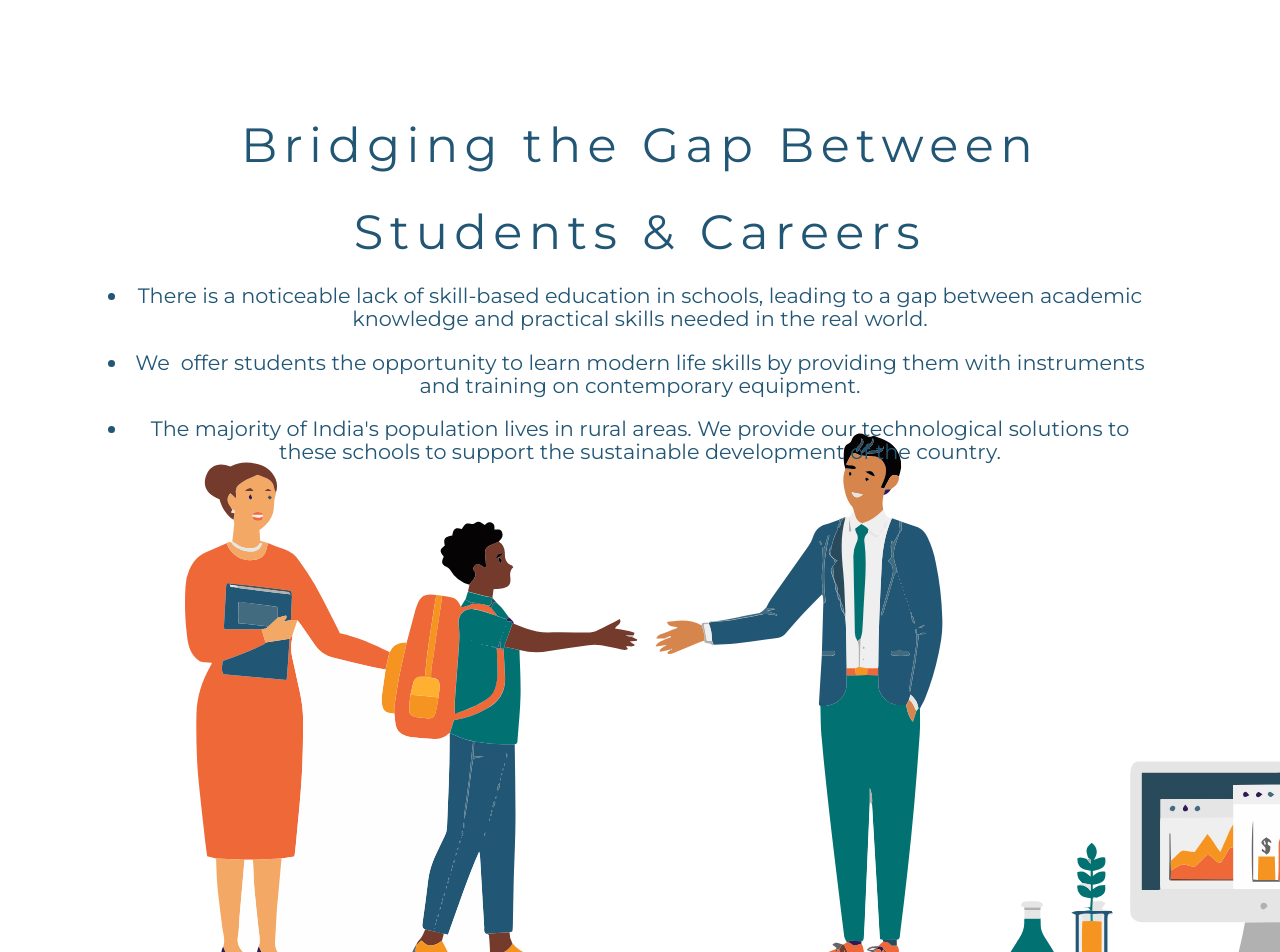
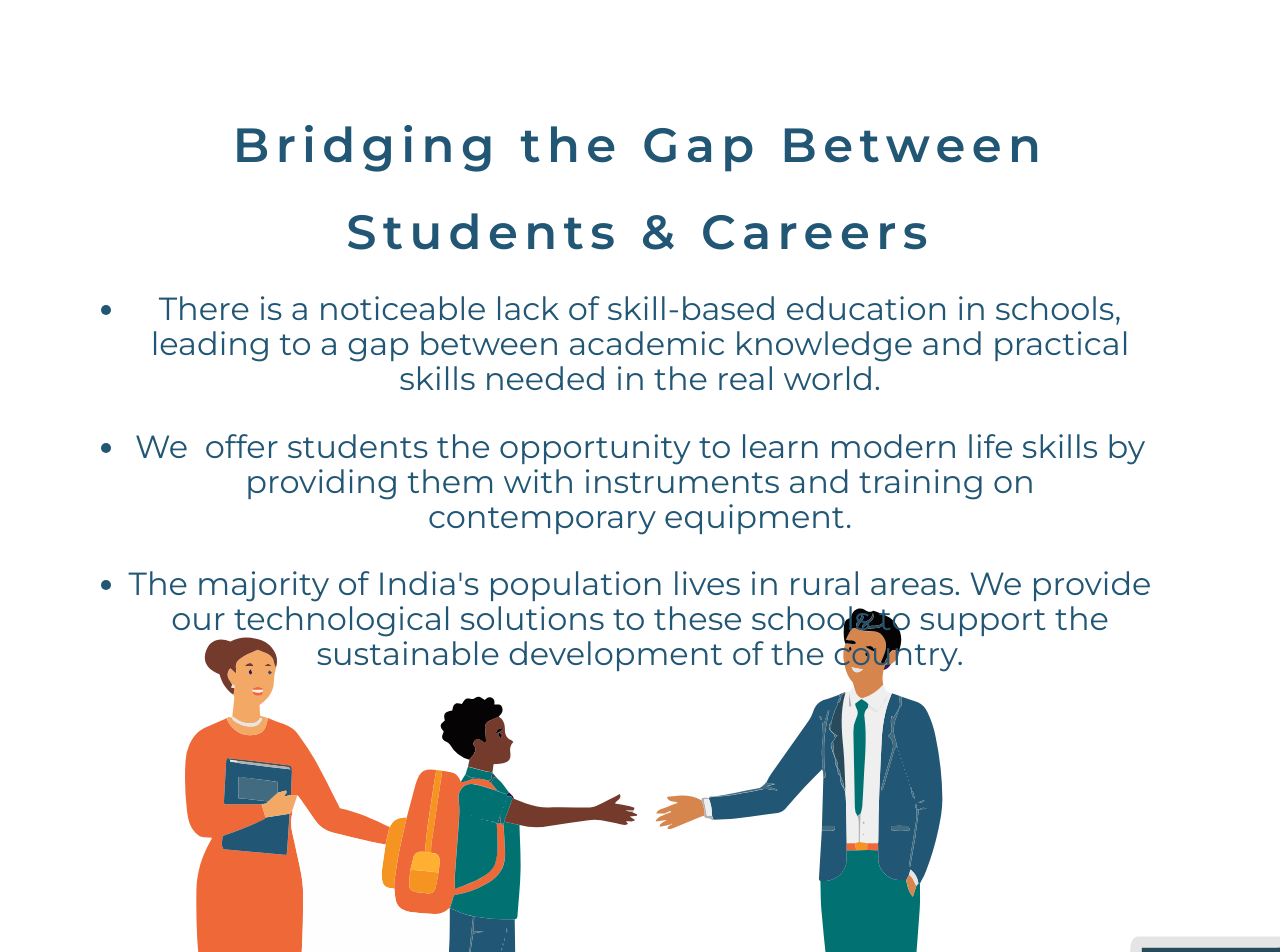
Before and after one commit to Robokart123/codux_trial, a React (Vite) app: page / in a window 1280 px wide. Shown: the part 1416-2368 px from the top of the page. Built offline with nearby package versions, Linux system fonts and the light colour scheme.

Commit message:
Added Svgs to filler

```diff
--- a/src/components/home-page/home-page.module.scss
+++ b/src/components/home-page/home-page.module.scss
@@ -55,6 +55,9 @@
   flex-direction: row;
   height: 8em;
   padding-top: 1em;
+  @media only screen and (max-width: $mobile-width) {
+    height: 4em;
+  }
 }
 
 .video {
@@ -75,7 +78,7 @@
   letter-spacing: 0.4rem;
 
   @media only screen and (max-width: $mobile-width) {
-    font-size: 3rem;
+    font-size: 2rem;
   }
   color: #ffffff;
   padding-top: 100px;
@@ -84,7 +87,7 @@
 
 .secondary_title {
   width: 80%;
-  font-weight: 400;
+  font-weight: 600;
   line-height: 1.8;
   color: #225675;
   font-size: 3rem;
@@ -113,12 +116,13 @@
 }
 
 .secondary_paragraph {
+  font-size: 2rem;
   display: flex;
   flex-direction: column; /* Stack children vertically */
   align-items: center; /* Center items horizontally */
   justify-content: center; /* Center items vertically */
   text-align: center; /* Center text within items */
-  color: #225675;
+  color: #356582;
   margin-bottom: 2em;
   width: 80%; /* Optional: limits the maximum width */
   position: relative; /* Ensure it's positioned relative to its parent */
@@ -199,7 +203,10 @@
   width: 100%;
   z-index: -1;
   height: 1%;
-  margin-top: -4em;
+  margin-top: -6em;
+  @media only screen and (max-width: $mobile-width) {
+    margin-top: 0em;
+  }
 }
 .buttons {
   text-align: center;
```
